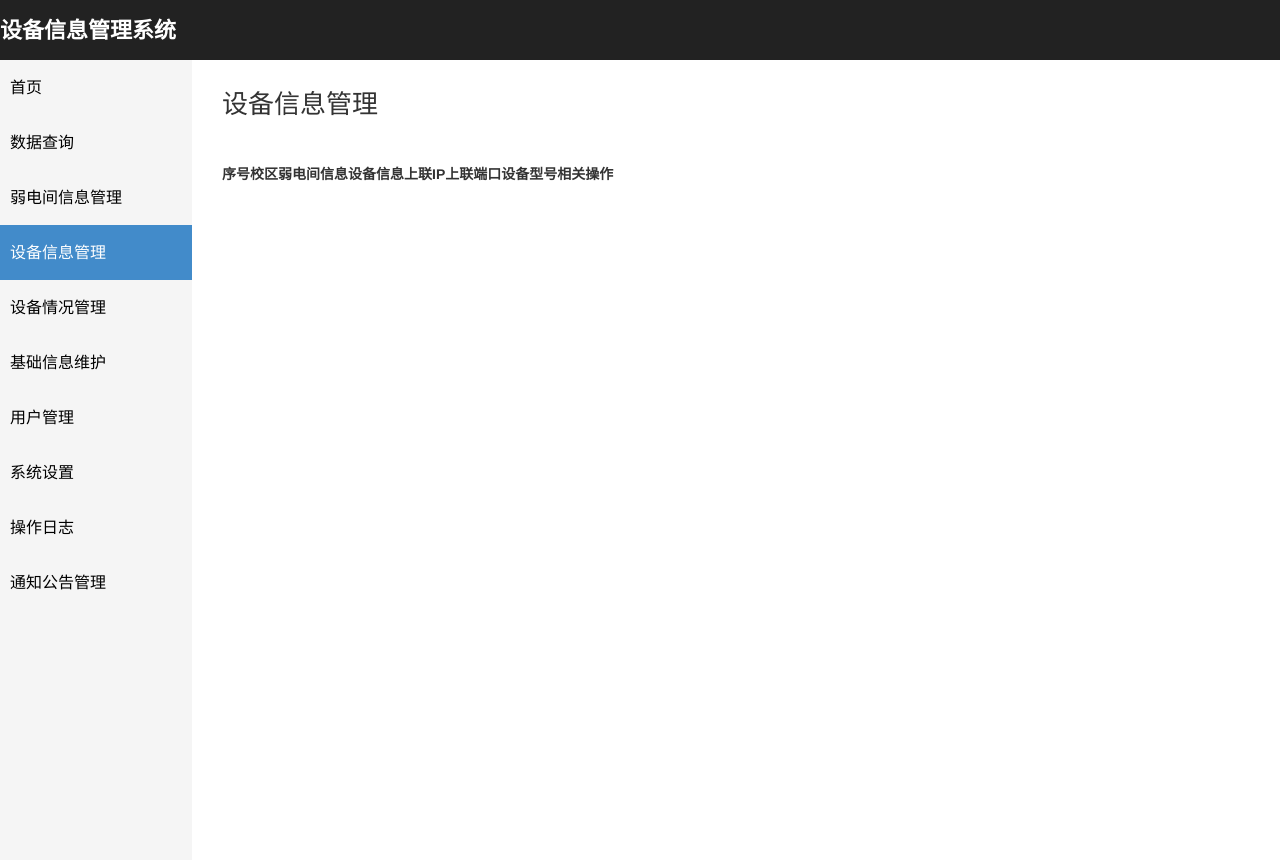
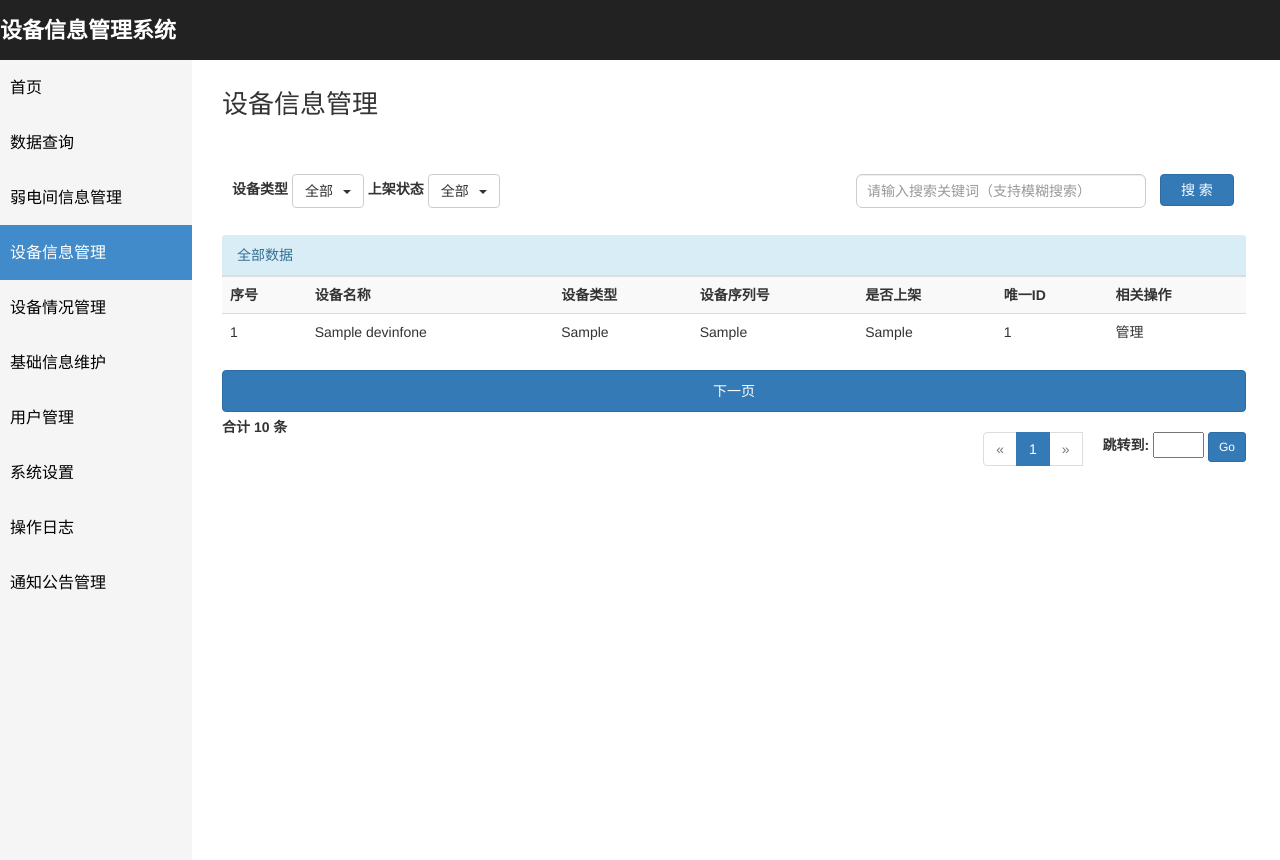
Before and after one commit to derek-s/devonlinemgmt, a Python web app: template templates/admin/dvrmanage.html in a window 1280 px wide. Run offline with Jinja, Linux system fonts and the light colour scheme; the template is opened without the code that fills it: most values are stand-ins (such as "Sample title", 1, 10 or a date in 2020); lists and menus that the app fills with data are empty; some libraries are stand-ins or nearby versions.

Commit message:
设备信息管理相关代码及模板更新

```diff
--- a/templates/admin/dvrmanage.html
+++ b/templates/admin/dvrmanage.html
@@ -1,4 +1,4 @@
-{% extends "base.html" %} {% block title %}设备信息管理|管理后台 - 设备信息管理系统{% endblock %} {% block content %} {% include "nav.html" %}
+{% extends "base.html" %} {% block title %}设备信息管理|管理后台 - 设备信息管理系统{% endblock %} {%import '_macros.html' as macros%}{% block content %} {% include "nav.html" %}
 <div id="admincontent">
     <div id="leftmenu">
         <ul id="sideul" class="nav nav-sidebar">
@@ -15,18 +15,80 @@
         </ul>
     </div>
     <div id="rightcont">
+
         <h1 class="admintitle">设备信息管理</h1>
-        <table>
-            <th>序号</th>
-            <th>校区</th>
-            <th>弱电间信息</th>
-            <th>设备信息</th>
-            <th>上联IP</th>
-            <th>上联端口</th>
-            <th>设备型号</th>
-            <th>相关操作</th>
-        </table>
-    </div>
+        <div id="toolbar">
+                <div id="adquery">
+                        <label>设备类型</label>
+                        <div class="dropdown">
+                                <button class="btn btn-default dropdown-toggle" type="button" id="dropdown_devtype" data-toggle="dropdown" aria-haspopup="true"
+                                    aria-expanded="true">全部<span class="caret"></span></button>
+                                <ul id="ddm-types" class="dropdown-menu" aria-labelledby="dropdown_devtype">
+                                    <li>
+                                        <a href="javascript:void(0);" rel="all">全部</a>
+                                    </li>
+                                    {%- for devtypeone in devtype %}
+                                    <li>
+                                        <a href="javascript:void(0);" rel="dtypes">{{ devtypeone.Type }}</a>
+                                    </li>
+                                    {% endfor %}
+                                </ul>
+                        </div>
+                        <label>上架状态</label>
+                        <div class="dropdown">
+                                <button class="btn btn-default dropdown-toggle" type="button" id="dropdown_devonline" data-toggle="dropdown" aria-haspopup="true"
+                                    aria-expanded="true">全部<span class="caret"></span></button>
+                                <ul id="ddm-types" class="dropdown-menu" aria-labelledby="dropdown_devonline">
+                                    <li>
+                                        <a href="javascript:void(0);" rel="all">全部</a>
+                                    </li>
+                                    <li>
+                                        <a href="javascript:void(0);" rel="dtypes">是</a>
+                                    </li>
+                                    <li>
+                                        <a href="javascript:void(0);" rel="dtypes">否</a>
+                                    </li>
+                                </ul>
+                        </div>
+                </div>
+                <div id="serachbar">
+                        <input id="indexserach" class="form-control input-lg input-serach" type="text" name="devinfoserp" placeholder="请输入搜索关键词（支持模糊搜索）">
+                        <button id="indexsbutton" class="btn btn-primary">搜 索</button>
+                    </div>
+        </div>
+        <div class="adminpanel panel-info">
+            <div class="panel-heading">全部数据</div>
+            <div id="data">
+                <table id="devinfolist" class="tabledevinfo table table-striped table-hover">
+                    <tr>
+                        <th>序号</th>
+                        <th>设备名称</th>
+                        <th>设备类型</th>
+                        <th>设备序列号</th>
+                        <th>是否上架</th>
+                        <th>唯一ID</th>
+                        <th>相关操作</th>
+                    </tr>
+                    {% for devinfone in datas %}
+                    <tr class="jsondata">
+                        <td>{{ devinfone.ID }}</td>
+                        <td>{{ devinfone.DeviceName }}</td>
+                        <td>{{ devinfone.DeviceCategory }}</td>
+                        <td>{{ devinfone.DeviceSN }}</td>
+                        <td>{{ devinfone.DeviceCondition }}</td>
+                        <td>{{ devinfone.DeviceID }}</td>
+                        <td>管理</td>
+                    </tr>
+                    {% endfor %}
+                </table>
+            </div>
+            <div class="ajaxnetpage">
+                <a id="ajaxntindex" class="btn btn-primary" href="javascript:void(0);">下一页</a>
+            </div>
+            <div>
+                {%if pagination%} {{macros.pagination_widget(pagination,'adminbg.dvrmanage')}} {%endif%}
+            </div>
+        </div>
 </div>
 
 
--- a/templates/admin/lvrmanage_list.html
+++ b/templates/admin/lvrmanage_list.html
@@ -76,6 +76,7 @@
             <div class="panel-heading">{%- if ctitle == "" and btitle == ""%}全部数据{% endif %} {%- if ctitle != "" and btitle == ""%} {{ ctitle }}弱电间信息数据{%
                 endif%} {%- if ctitle == "" and btitle != ""%} {{ btitle }}弱电间信息数据{% endif%} {%- if ctitle != "" and btitle
                 != ""%} {{ ctitle }} {{ btitle }}弱电间信息数据{% endif %}</div>
+                {% if count != 0 %}
             <div id="data">
                 <table id="devinfolist" class="tabledevinfo table table-striped table-hover">
                     <tr>
@@ -110,6 +111,11 @@
             <div>
                 {%if pagination%} {{macros.pagination_widget(pagination,'adminbg.querylvrlist')}} {%endif%}
             </div>
+            {% else %}
+            <div id="data">
+                <p>暂无相关数据</p>
+            </div>
+            {% endif %}
         </div>
         <script type="text/javascript">
                 $(function () {
```
Also changed, not shown: models.py (+9 -0 lines), views/admin.py (+18 -4 lines), 2 other files.
